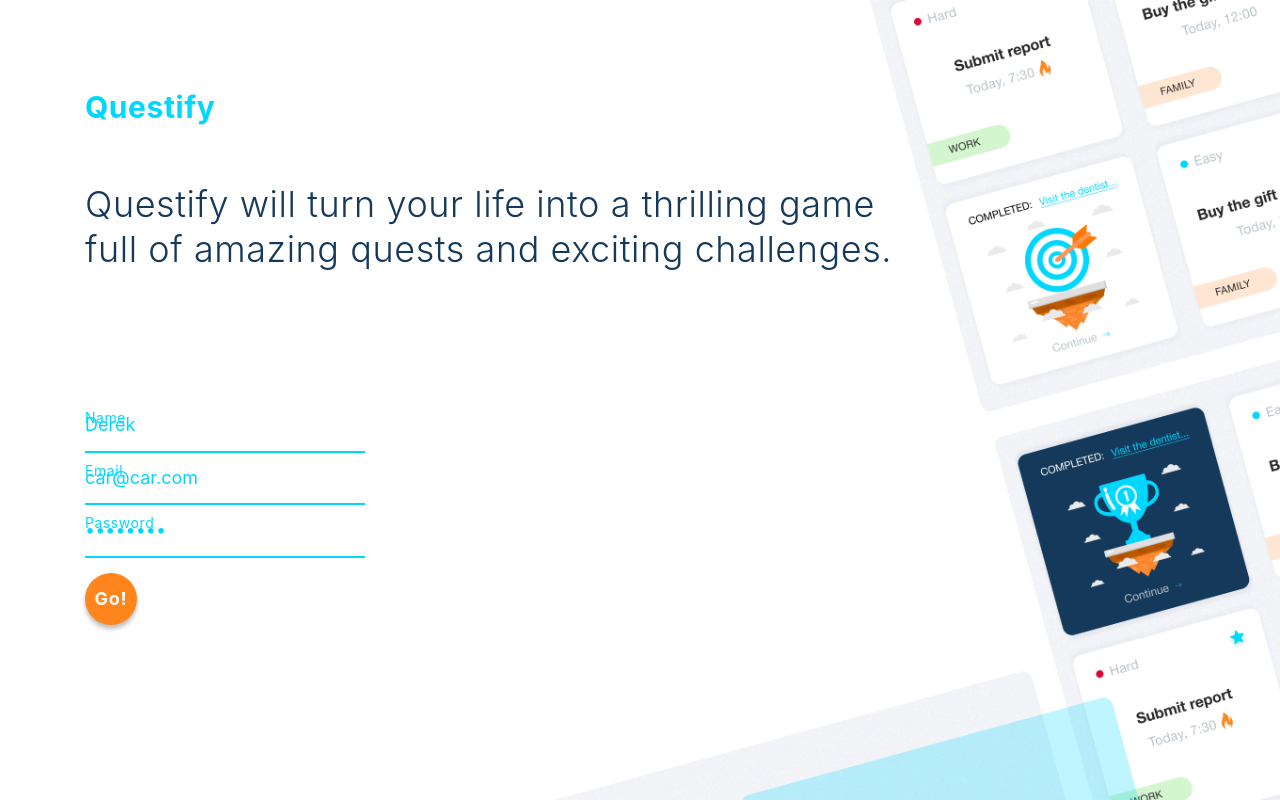
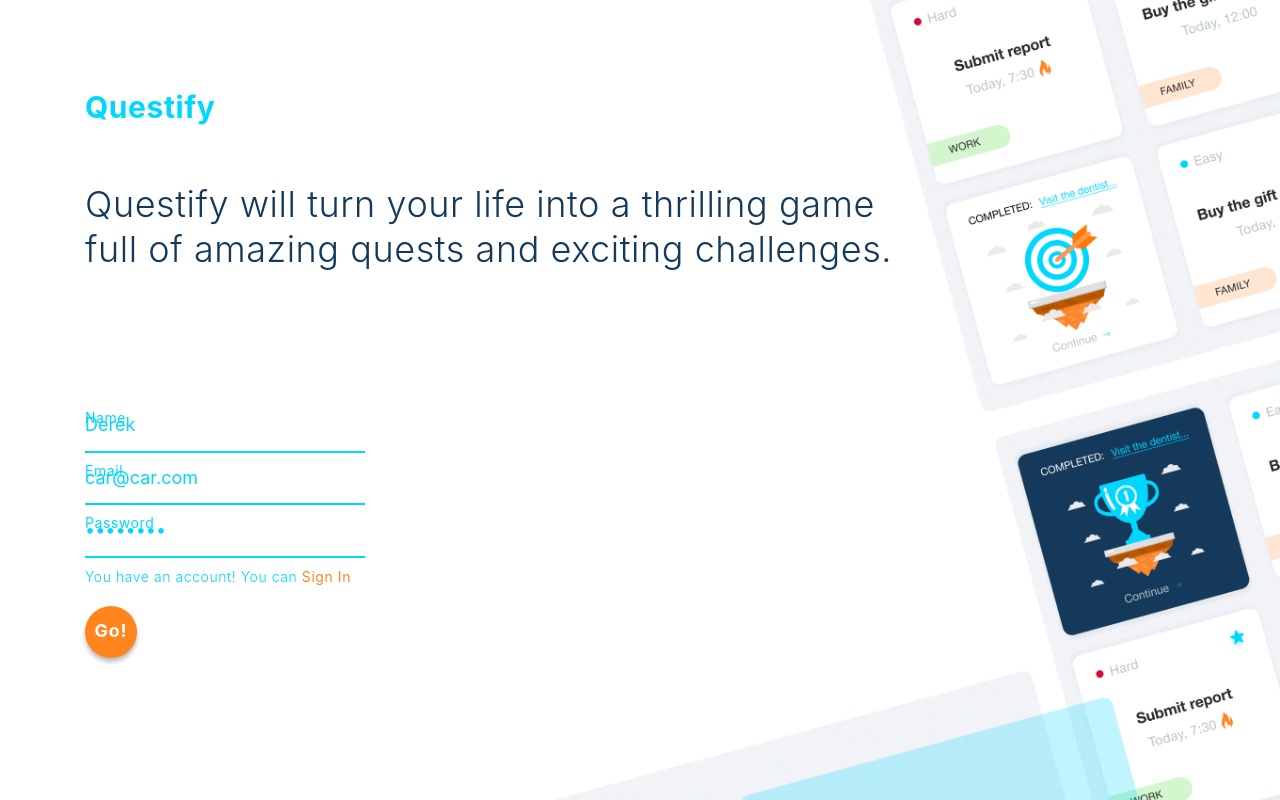
Before and after one commit to maximostrovskiy86/taskbar-front-end, a React (Create React App) app: page /registration in a window 1280 px wide. Built offline with nearby package versions, Linux system fonts and the light colour scheme.

Commit message:
chore:style: added small fix and style

```diff
--- a/src/components/card/Card.jsx
+++ b/src/components/card/Card.jsx
@@ -6,7 +6,6 @@ import {useState} from "react";
 const Card = ({task}) => {
 	const [isUpdateCard, setIsUpdateCard] = useState(false);
 	const {difficulty, category, taskName, taskDate, _id, completed} = task;
-	console.log("TASK", task)
 
 	return (
 		<>
@@ -30,11 +29,8 @@ const Card = ({task}) => {
 					textPropName={taskName}
 					taskDate={taskDate}
 					isCompleted={completed}
-
 					id={_id}
-
 					onClick={() => {
-						console.log("TRUE", true)
 						setIsUpdateCard(true)
 					}}
 				/>
--- a/src/components/card/Card.styled.jsx
+++ b/src/components/card/Card.styled.jsx
@@ -34,6 +34,8 @@ export const CardContainer = styled.div`
     justify-content: space-between;
 
     color: ${({theme}) => theme.colors.text};
+	background-color: ${({theme}) => theme.colors.white};
+
 
     border-radius: 15px;
     cursor: pointer;
--- a/src/components/createdEditCard/CreatedEditCard.jsx
+++ b/src/components/createdEditCard/CreatedEditCard.jsx
@@ -96,20 +96,16 @@ const CreateEditCard = ({
 
 		dispatch(tasksOperations.updateTask(updateDataTask));
 		handleHideCard(false);
-
-		// setTitle("");
 	}
 
 	const onHandleDeleteTask = (id) => {
 
 		if (!isUpdateCard) {
-			// console.log("-----", "IN")
 			setIsShowModal(false);
 			isDeleteCreatingTask(false);
 			return;
 		}
 
-		// console.log("-----", "after")
 		dispatch(tasksOperations.deleteTask(id));
 		setIsShowModal(false);
 	}
--- a/src/components/createdEditCard/CreatedEditCard.styled.jsx
+++ b/src/components/createdEditCard/CreatedEditCard.styled.jsx
@@ -16,6 +16,7 @@ const transitionStyle = css`
 
 export const CreateEditContainer = styled(CardContainer)`
     position: relative;
+    background-color: ${({theme}) => theme.colors.white};
 `;
 
 export const CreateEditHeaderCardContainer = styled(CardHeader)`
@@ -95,6 +96,7 @@ export const ConfirmedCreateDeleteTask = styled.div`
         font-size: ${({theme}) => theme.fontSizes.md};;
         color: ${({theme}) => theme.colors.secondary};
         ${transitionStyle};
+
         &:hover {
             color: ${({theme}) => theme.colors.gray};
         }
@@ -123,6 +125,7 @@ export const ConfirmedCreateDeleteTask = styled.div`
 
         button:first-of-type {
             color: ${({theme}) => theme.colors.green};
+
             &:hover {
                 color: ${({theme}) => theme.colors.gray};
             }
@@ -131,6 +134,7 @@ export const ConfirmedCreateDeleteTask = styled.div`
         button:last-of-type {
             position: relative;
             color: ${({theme}) => theme.colors.red};
+
             &:hover {
                 color: ${({theme}) => theme.colors.gray};
             }
@@ -145,7 +149,6 @@ export const ConfirmedCreateDeleteTask = styled.div`
     }
 `;
 
-
 export const FooterEditCardContainer = styled.div`
     display: flex;
     justify-content: space-between;
--- a/src/components/loginForm/LoginForm.jsx
+++ b/src/components/loginForm/LoginForm.jsx
@@ -81,7 +81,7 @@ const LoginForm = () => {
 				/>
 				<label htmlFor="password">Password</label>
 			</InputBox>
-			<p>Don't have an account? You can <strong><Link to="/registration">register</Link></strong></p>
+			<p>Don't have an account? You can <strong><Link to="/registration">Sign Up</Link></strong></p>
 			<Button>Go!</Button>
 		</LoginFormContainer>
 	)
--- a/src/components/registrationForm/RegistrationForm.jsx
+++ b/src/components/registrationForm/RegistrationForm.jsx
@@ -1,7 +1,7 @@
 import React, {useState} from "react";
 import {RegistrationLoginFormContainer, LoginInputBox} from "./RegistrationForm.styled";
 import {useDispatch} from "react-redux";
-import {useNavigate} from "react-router-dom";
+import {Link, useNavigate} from "react-router-dom";
 import {toast} from 'react-toastify';
 import Button from "../button";
 import authOperations from "../../redux/auth/authOperations";
@@ -106,6 +106,7 @@ const RegistrationForm = () => {
 				/>
 				<label htmlFor="password">Password</label>
 			</LoginInputBox>
+			<p>You have an account! You can <strong><Link to="/login">Sign In</Link></strong></p>
 			<Button>Go!</Button>
 		</RegistrationLoginFormContainer>
 	)
--- a/src/components/registrationForm/RegistrationForm.styled.jsx
+++ b/src/components/registrationForm/RegistrationForm.styled.jsx
@@ -24,8 +24,29 @@ export const RegistrationLoginFormContainer = styled.form`
         }
     }
 
+    p {
+        margin-top: 10px;
+        margin-bottom: 0;
+        font-size: 14px;
+        font-weight: 300;
+        text-align: center;
+        color: ${p => p.theme.colors.secondary};
+    }
+
+    strong a {
+        color: ${p => p.theme.colors.buttonBg};
+    }
+
     @media screen and (min-width: 767px) {
         align-items: start;
+    }
+
+    button {
+        margin: 20px 0 0;
+    }
+
+    p {
+        text-align: left;
     }
 `;
 
--- a/src/components/staticCard/StaticCard.jsx
+++ b/src/components/staticCard/StaticCard.jsx
@@ -16,17 +16,8 @@ const StaticCard = ({textPropName, difficultyProp, taskDate, categoryProp, onCli
 		new Date().toLocaleDateString() === new Date(taskDate).toLocaleDateString()
 	) {
 		time = `Today, ${date}`;
-	} else if (new Date().getDate() + 1 === new Date(taskDate).getDate()) {
+	} else  {
 		time = `Tomorrow, ${date}`;
-	} else {
-		time = new Date(taskDate).toLocaleTimeString("en-US", {
-			year: "numeric",
-			month: "long",
-			day: "numeric",
-			hour12: false,
-			hour: "numeric",
-			minute: "numeric",
-		});
 	}
 
 	const isFireShow =
--- a/src/index.css
+++ b/src/index.css
@@ -8,7 +8,6 @@ body {
     line-height: 1.2;
     letter-spacing: 0.04em;
 
-    background-color: #fff;
     color: #212121;
 
     -webkit-font-smoothing: antialiased;
--- a/src/pages/dashboard/Dashboard.styled.jsx
+++ b/src/pages/dashboard/Dashboard.styled.jsx
@@ -2,6 +2,8 @@ import styled from "styled-components";
 
 export const DashBoardContainer = styled.div`
     padding-top: 20px;
+    background-color: #f2f3f7;
+
 
     h3.dashboard-title {
         margin-bottom: 15px;
```
